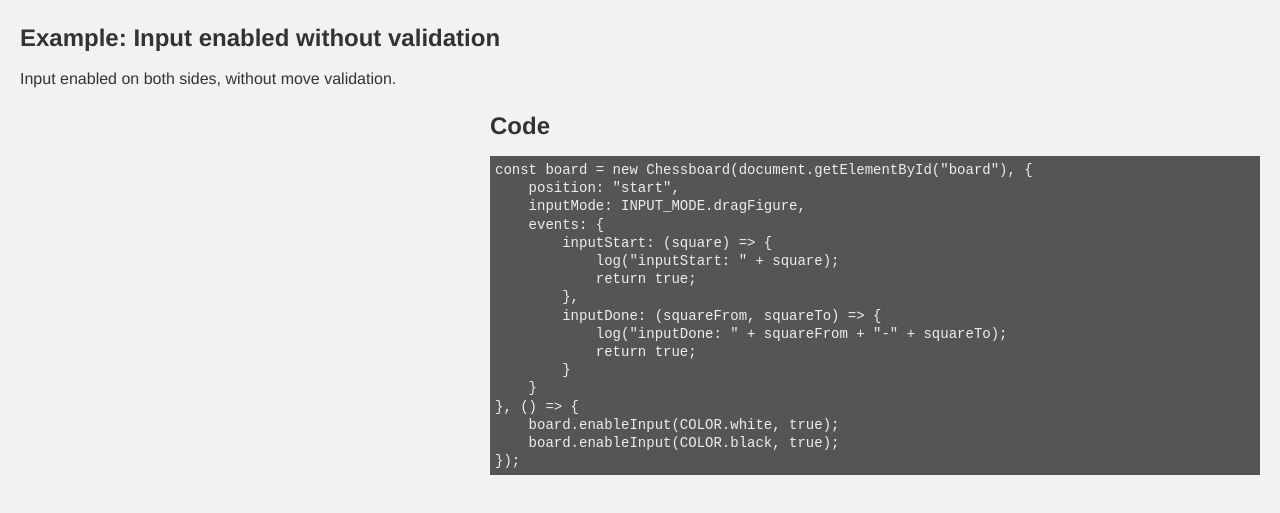
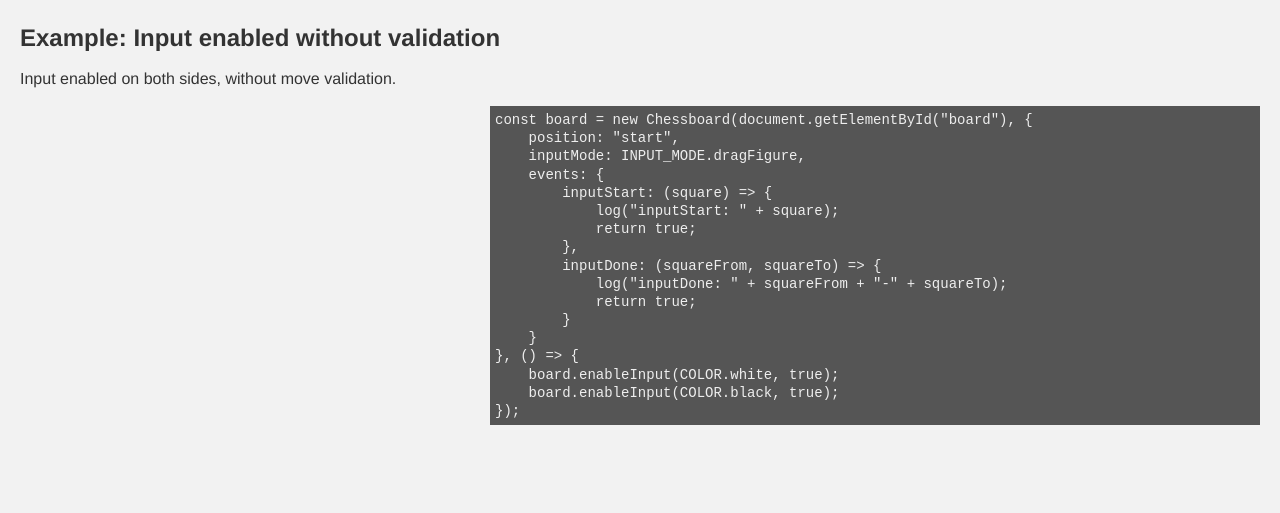
Before and after one commit to shaack/cm-chessboard, a website: page examples/enable-input.html in a window 1280 px wide. Shown: the part 61-574 px from the top of the page. Drawn offline with Linux system fonts and the light colour scheme.

Commit message:
Update examples

```diff
--- a/examples/enable-input.html
+++ b/examples/enable-input.html
@@ -20,7 +20,6 @@
 <h2>Example: Input enabled without validation</h2>
 <p>Input enabled on both sides, without move validation.</p>
 <div class="board" id="board"></div>
-<h2>Code</h2>
 <pre>
 const board = new Chessboard(document.getElementById("board"), {
     position: "start",
```
Also changed, not shown: examples/validate-moves.html (+0 -1 lines).
